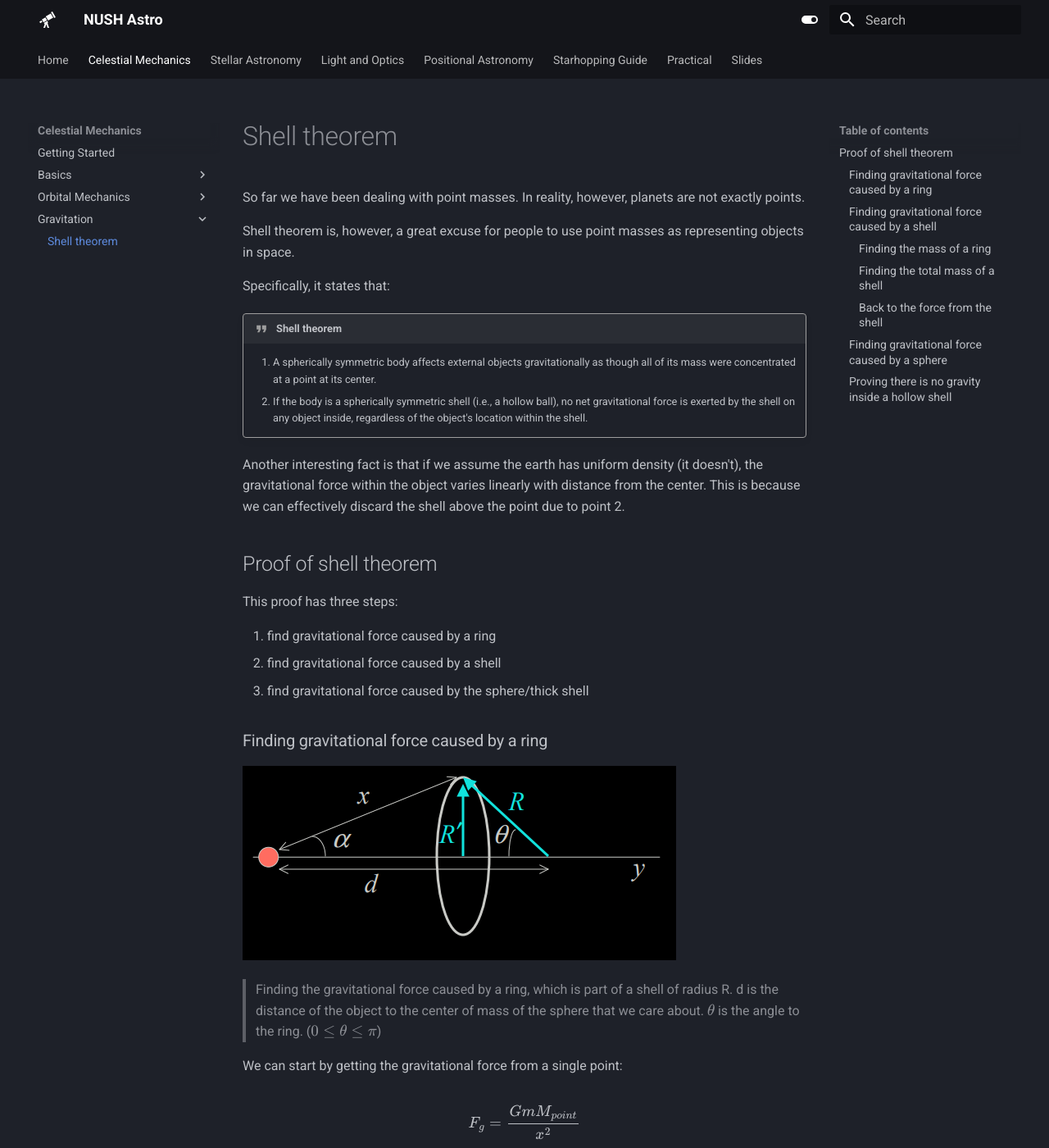
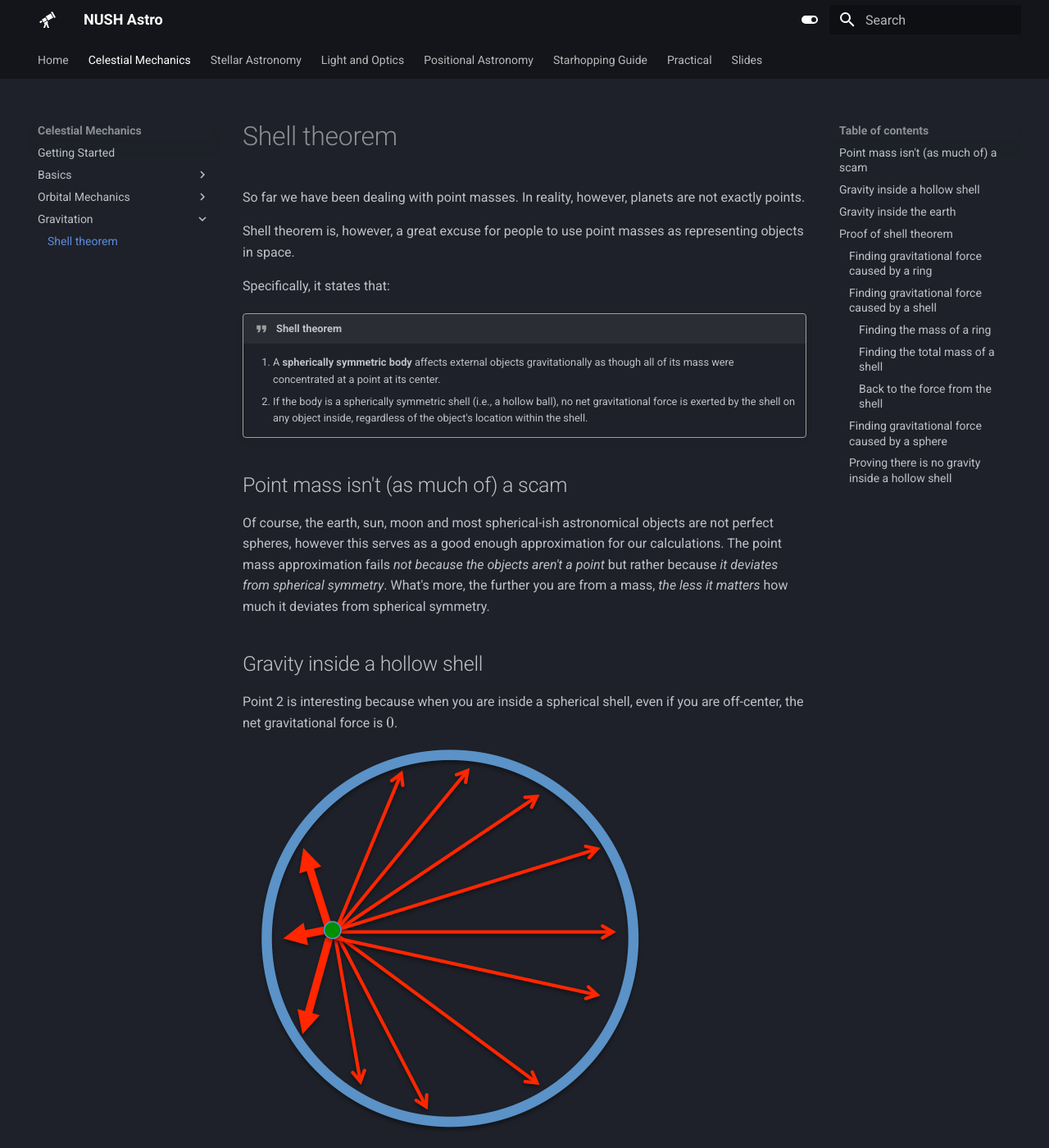
Before and after one commit to nushastro/website, an MkDocs documentation site: the page built from docs/celestial/gravitation/shell_theorem.md, in a window 1280 px wide and 1400 px high. Shown: the whole window at 82% size. Built offline with MkDocs 1.6.1 and Material for MkDocs 9.7.7, drawn with Linux system fonts in a browser that asks for light colours; some of the changed text lies outside the part shown.

Commit message:
made shell theorem better

```diff
--- a/docs/celestial/gravitation/shell_theorem.md
+++ b/docs/celestial/gravitation/shell_theorem.md
@@ -7,12 +7,45 @@
 Specifically, it states that:
 
 !!! Quote "Shell theorem"
-    1. A spherically symmetric body affects external objects gravitationally as though all of its mass were concentrated at a point at its center.
+
+    1. A **spherically symmetric body** affects external objects gravitationally as though all of its mass were concentrated at a point at its center.
     2. If the body is a spherically symmetric shell (i.e., a hollow ball), no net gravitational force is exerted by the shell on any object inside, regardless of the object's location within the shell.
 
-Another interesting fact is that if we assume the earth has uniform density (it doesn't), the gravitational force within the object varies linearly with distance from the center. This is because we can effectively discard the shell above the point due to point 2.
+## Point mass isn't (as much of) a scam
+
+Of course, the earth, sun, moon and most spherical-ish astronomical objects are not perfect spheres, however this serves as a good enough approximation for our calculations.
+The point mass approximation fails _not because the objects aren't a point_ but rather because _it deviates from spherical symmetry_.
+What's more, the further you are from a mass, _the less it matters_ how much it deviates from spherical symmetry.
+
+## Gravity inside a hollow shell
+
+Point 2 is interesting because when you are inside a spherical shell, even if you are off-center, the net gravitational force is $0$.
+
+![shell.png](../img/shell.png)
+
+You can think of it intuitively as the masses on the left is closer to you, resulting in greater attraction to the left, but there are more mass to the right of you, such that they cancel out perfectly.
+
+## Gravity inside the earth
+
+Another interesting fact is that if we _**assume** the earth has uniform density_, the gravitational force **inside** earth varies linearly with distance from the center.
+This is because we can effectively discard the shell above the point due to point 2.
+
+![inside_earth.png](../img/inside_earth.png#only-light)
+![inside_earth.png](../img/inside_earth_dark.png#only-dark)
+
+Let the density of the earth be $\rho$:
+
+$$\begin{align*}F_g &= G\frac{Mm}{r^2} \\ &= Gm\frac{\frac{4}{3}\pi r^3\rho}{r^2} \\ &= \frac{4}{3}Gm\pi\rho r \\ \therefore F_g &\propto r\end{align*}$$
+
+Of course, in reality this doesn't happen as the earth is not of uniform density. This is mainly because the earth's crust is less dense than the core, and the earth's mass is not uniformly spread out.
 
 ## Proof of shell theorem
+
+Hold on, why can we just assume that a point mass works just because is spherically symmetric? And how do the forces inside a hollow shell so perfectly cancel out?
+
+!!! Warning "You don't _need_ to know this"
+
+    If you haven't learn integration or aren't familiar with applying it, it is fine if you skip the proof.
 
 This proof has three steps:
 
@@ -45,7 +78,7 @@
 
 $$\begin{align*}F_{shell} &= \int dF\\&=\int\frac{Gmcos\alpha}{x^2}dm \end{align*}$$
 
-Now the hard part is finding $dm$, because not all rings have the same mass (because they will not be have the same size)
+Now the hard part is finding $dm$, because not all rings have the same mass (because they will not all have the same size)
 
 ![ring_shell.png](../img/ring_shell.png#only-light){ width="480"}
 ![ring_shell.png](../img/ring_shell_dark.png#only-dark){ width="480"}
```
Also changed, not shown: docs/celestial/img/inside_earth.png (added), docs/celestial/img/inside_earth_dark.png (added), docs/celestial/img/ring_diagram_dark.png, docs/celestial/img/ring_shell_dark.png, docs/celestial/img/shell.png (added).
